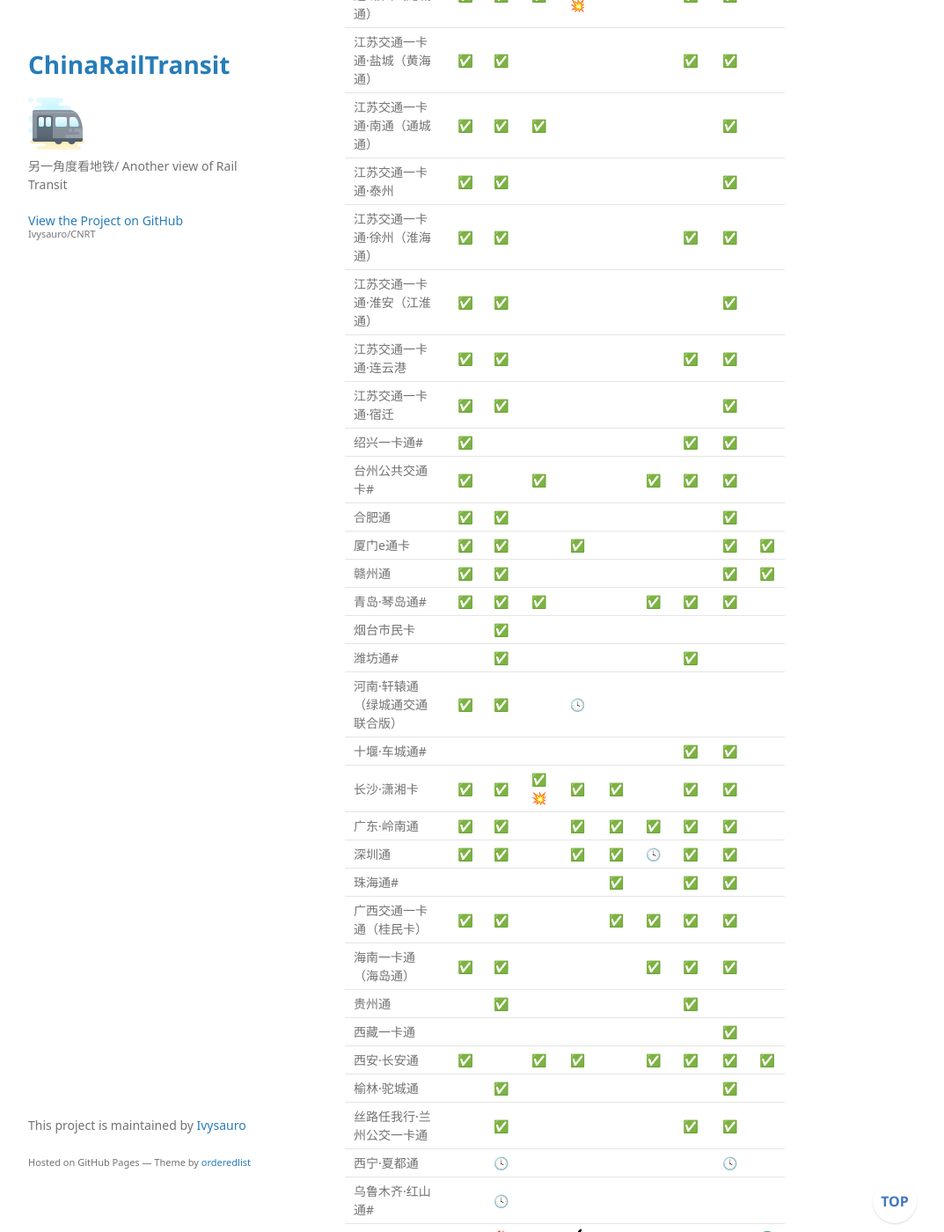
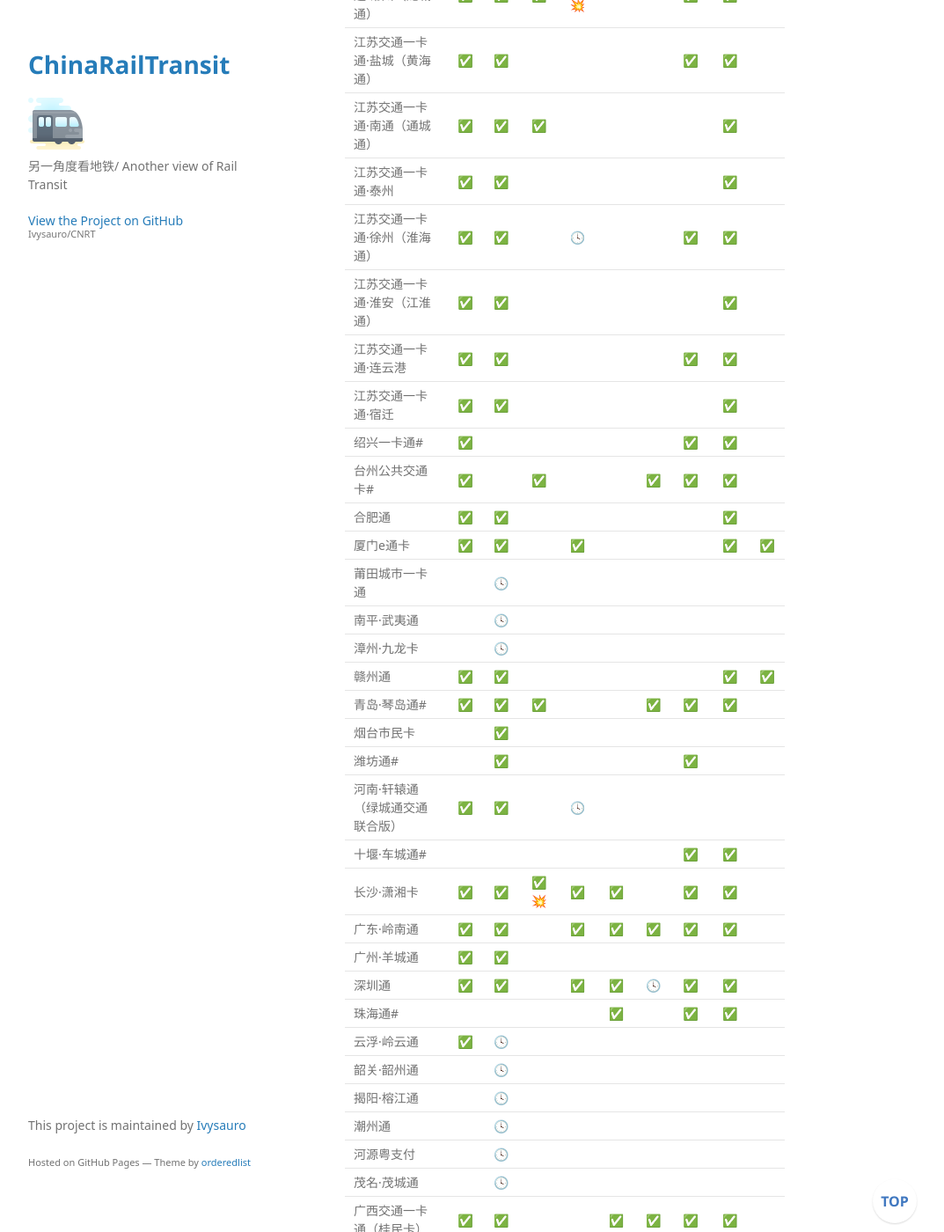
Before and after one commit to Ivysauro/CNRT, a Jekyll site: the page built from data/NFC.md, in a window 1280 px wide and 1400 px high, scrolled down 1843 px. Shown: the whole window at 88% size, without its empty margins (178-1251 px from the left). Built offline with Jekyll 4.4.1, drawn with Linux system fonts in a browser that asks for light colours; some web fonts are replaced; our own code applies the rules of GitHub Pages for plain Markdown files; a script that is not in the unit is left out.

Commit message:
🍊补充华为数据

```diff
--- a/data/NFC.md
+++ b/data/NFC.md
@@ -51,7 +51,7 @@
 | 江苏交通一卡通·盐城（黄海通） | ✅ | ✅ | | | | | ✅ | ✅ ||
 | 江苏交通一卡通·南通（通城通） | ✅ | ✅ | ✅ | | | | | ✅ ||
 | 江苏交通一卡通·泰州 | ✅ | ✅ | | | | | | ✅ |
-| 江苏交通一卡通·徐州（淮海通） | ✅ | ✅ | | | | | ✅ | ✅ ||
+| 江苏交通一卡通·徐州（淮海通） | ✅ | ✅ | | 🕓 | | | ✅ | ✅ ||
 | 江苏交通一卡通·淮安（江淮通） | ✅ | ✅ | | | | | | ✅ ||
 | 江苏交通一卡通·连云港 | ✅ | ✅ | | | | | ✅ | ✅ ||
 | 江苏交通一卡通·宿迁 | ✅ | ✅ | | | | | | ✅ ||
@@ -59,6 +59,9 @@
 | 台州公共交通卡# | ✅ | | ✅ | | | ✅ | ✅ | ✅ ||
 | 合肥通 | ✅ | ✅ | | | | | | ✅ ||
 | 厦门e通卡 | ✅ | ✅ | | ✅ | | | | ✅ | ✅ |
+| 莆田城市一卡通 | | 🕓 |
+| 南平·武夷通 | | 🕓 |
+| 漳州·九龙卡 | | 🕓 |
 | 赣州通 | ✅ | ✅ | | | | | | ✅ | ✅ |
 | 青岛·琴岛通# | ✅ | ✅ | ✅ | | | ✅ | ✅ | ✅ ||
 | 烟台市民卡 | | ✅ |
@@ -67,8 +70,15 @@
 | 十堰·车城通# | | | | | | | ✅ | ✅ ||
 | 长沙·潇湘卡 | ✅ | ✅ | ✅💥 | ✅ | ✅ | | ✅ | ✅ ||
 | 广东·岭南通 | ✅ | ✅ | | ✅ | ✅ | ✅ | ✅ | ✅ ||
+| 广州·羊城通	| ✅ | ✅ | | | | | | ||
 | 深圳通 | ✅ | ✅ | | ✅ | ✅ | 🕓 | ✅ | ✅ ||
 | 珠海通# | | | | | ✅ | | ✅ | ✅ |
+| 云浮·岭云通 | ✅ | 🕓 |
+| 韶关·韶州通 | | 🕓 |
+| 揭阳·榕江通 | | 🕓 |
+| 潮州通 | | 🕓 |
+| 河源粤支付 | | 🕓 |
+| 茂名·茂城通 | | 🕓 |
 | 广西交通一卡通（桂民卡） | ✅ | ✅ | | | ✅ | ✅ | ✅ | ✅ ||
 | 海南一卡通（海岛通） | ✅ | ✅ | | | | ✅ | ✅ | ✅ ||
 | 贵州通 | | ✅ ||||| ✅ |||
@@ -76,7 +86,7 @@
 | 西安·长安通 | ✅ | | ✅ | ✅ | | ✅ | ✅ | ✅ | ✅ |
 | 榆林·驼城通 | | ✅ | | | | | | ✅ | |
 | 丝路任我行·兰州公交一卡通 | | ✅ | | | | | ✅ | ✅ ||
-| 西宁·夏都通 | | 🕓 |||||| 🕓 ||
+| 西宁·夏都通 | | ✅ |||||| 🕓 ||
 | 乌鲁木齐·红山通# | | 🕓 ||||||||
 | | <img src="https://raw.githubusercontent.com/Ivysauro/CNRT/master/images/Xiaomi.png" width="25" hegiht="25" alt="Xiaomi"/> | <img src="https://raw.githubusercontent.com/Ivysauro/CNRT/master/images/Huawei.png" width="30" hegiht="30" alt="Huawei"/> | <img src="https://raw.githubusercontent.com/Ivysauro/CNRT/master/images/Samsung.png" width="40" hegiht="40" alt="Samsung"/> | <img src="https://raw.githubusercontent.com/Ivysauro/CNRT/master/images/Apple.png" width="30" hegiht="30" alt="Apple"/> | <img src="https://raw.githubusercontent.com/Ivysauro/CNRT/master/images/Meizu.png" width="40" hegiht="40" alt="Meizu"/> | <img src="https://raw.githubusercontent.com/Ivysauro/CNRT/master/images/OnePlus.png" width="25" hegiht="25" alt="OnePlus"/> | <img src="https://raw.githubusercontent.com/Ivysauro/CNRT/master/images/OPPO.png" width="40" hegiht="40" alt="OPPO"/>  | <img src="https://raw.githubusercontent.com/Ivysauro/CNRT/master/images/vivo.png" width="40" hegiht="40" alt="vivo"/> | <img src="https://raw.githubusercontent.com/Ivysauro/CNRT/master/images/Mini Program.png" width="25" hegiht="25" alt="WeChat Transit Card"/> |
 
```
Also changed, not shown: other parts of data/NFC.md (+0 -1 lines).
